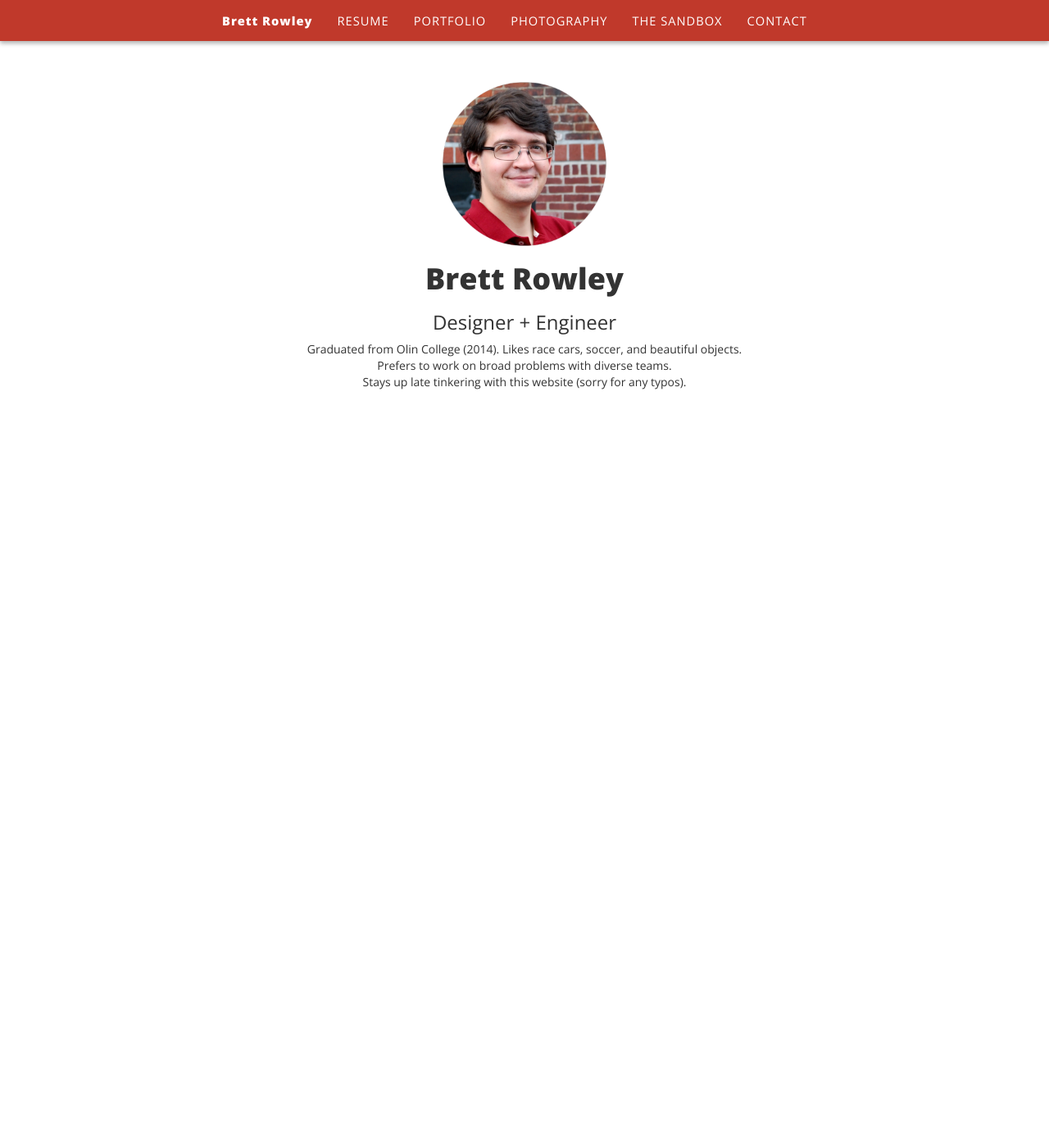
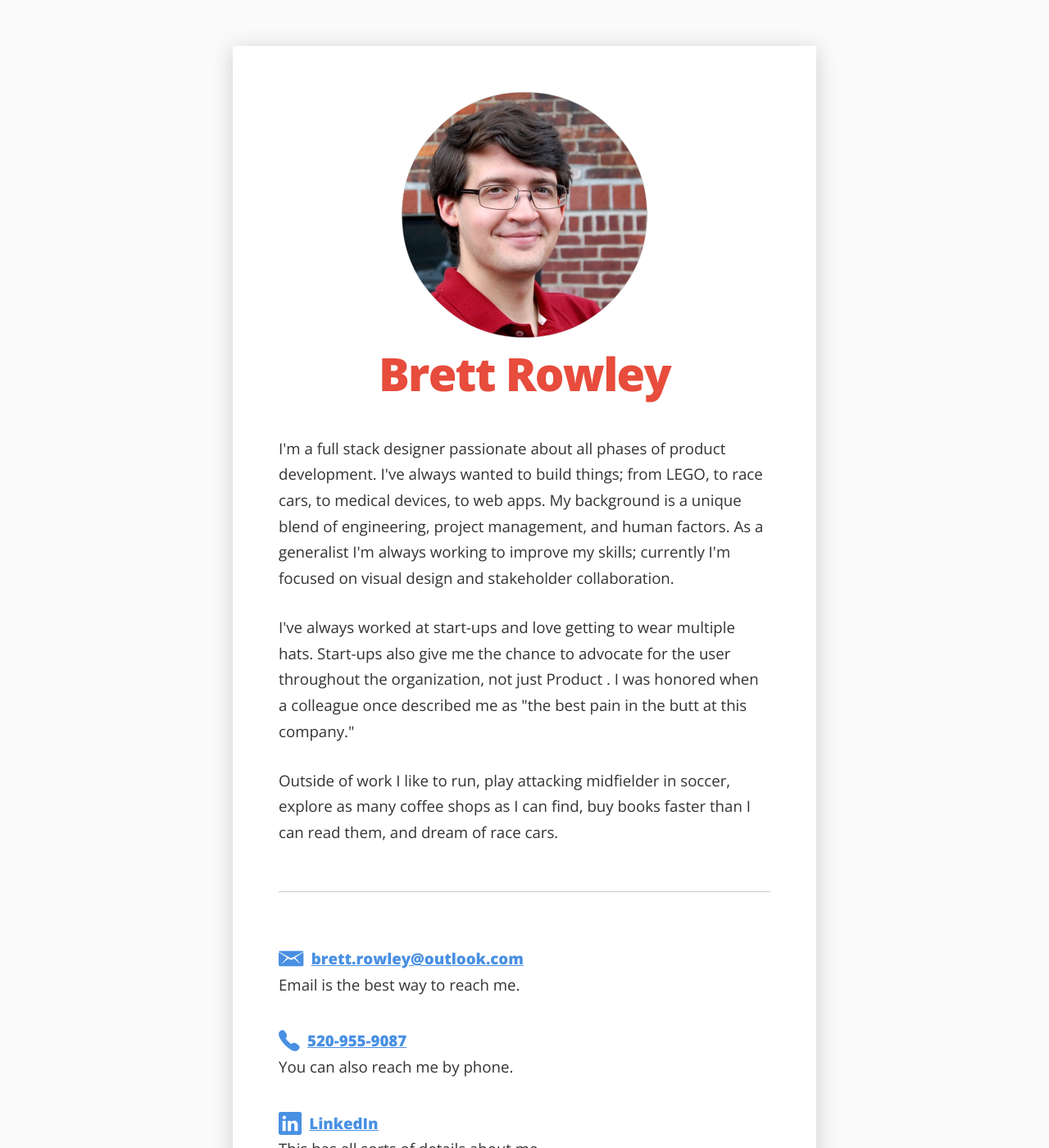
Before and after one commit to brettrowley/brettrowley.github.io, a Jekyll site: the page built from index.html, in a window 1280 px wide and 1400 px high. Shown: the whole window at 82% size. Built offline with Jekyll 4.4.1, drawn with Linux system fonts in a browser that asks for light colours; some web fonts are replaced; some of the changed text lies outside the part shown.

Commit message:
So fresh, so fresh and so clean
Use SASS for style
Radically simplify homepage

```diff
--- a/_includes/head.html
+++ b/_includes/head.html
@@ -14,10 +14,8 @@
 	<link href='http://fonts.googleapis.com/css?family=Open+Sans:300,400,800' rel='stylesheet' type='text/css'>
 	<link href='http://fonts.googleapis.com/css?family=Lora:400,700' rel='stylesheet' type='text/css'>
 
-	<link href="/assets/css/bootstrap.min.css" rel="stylesheet">
 	<link href="/assets/css/ionicons.css" rel="stylesheet">
 	<script type="text/javascript" src="/assets/js/jquery-1.11.1.min.js"></script>
-	<script type="text/javascript" src="/assets/js/bootstrap.min.js"></script>
 
 	<link rel="stylesheet" href="/assets/css/browley.css">
 
--- a/_includes/header.html
+++ b/_includes/header.html
@@ -1,30 +1,3 @@
-<script>
-$(document).ready(function(){
-	$('#mobileMenu').click(function(){
-		$('ul#menu').slideToggle()
-		$('div#click-to-close').fadeToggle()
-	})
-
-	$('div#click-to-close').click(function(){
-		$('div#click-to-close').fadeToggle();
-		$('ul#menu').slideToggle()
-	})
-
-})
-</script>
-
-<nav id="navbar" class="navbar navbar-default navbar-fixed-top">
-      <div class="container-fluid">
-       <span id="mobileMenu"><i class="ion-android-menu"></i> Brett Rowley</span>
-        <ul id="menu" class="nav navbar-nav">
-          <li><a id="deskHome" href="/">Brett Rowley</a><a id="mobileHome" href="/">Home</a></li>
-          <li><a href="/resume">Resume</a></li>
-          <li><a href="/portfolio">Portfolio</a></li>
-          <li><a href="/photography">Photography</a></li>
-          <li><a href="/sandbox">The Sandbox</a></li>
-          <li><a href="/contact">Contact</a></li>
-        </ul>
-      </div>
-    </nav>
-
-<div id="click-to-close"></div>
+<!-- <nav id="navbar" class="navbar">
+<a href="#" class="name">Brett Rowley</a>
+</nav> -->
--- a/assets/css/browley.css
+++ b/assets/css/browley.css
@@ -1,157 +1,77 @@
-	html{margin: 0; width: 100%;}
+html, body {
+  font-family: "Open Sans", "Helvetica Neue", Arial, sans-serif;
+  padding: 0;
+  margin: 0;
+  color: #333;
+  font-size: 14pt;
+  background: #fafafa; }
+  @media screen and (max-width: 700px) {
+    html, body {
+      font-size: 12pt; } }
 
-	body{
-		font-family: 'Open Sans', sans-serif !important;
-		padding-top: 50px;
-		padding-bottom: 30px;
-	}
+a {
+  color: #4990E2; }
+  a:hover {
+    color: #E74C3C; }
 
-	h1.page-title{
-	  text-align: center;
-	  text-transform: uppercase;
-	  letter-spacing: 5px;
-	  font-weight: 100;
-	  color: #333;
-	  margin-top: 50px;
-	  font-family: 'Open Sans';
-	}
+p {
+  line-height: 1.7em;
+  margin-bottom: 1.5em; }
 
-	p.page-lead{
-		text-align: center;
-		padding: 0px 15px 30px;
-		color: #333;
-		letter-spacing: 0.5px;
-		font-family: 'Open Sans';
-	}
+hr {
+  border: none;
+  border-top: 1px solid #ccc;
+  margin: 3em auto; }
 
+#navbar {
+  width: 100%;
+  background: #E74C3C;
+  color: white;
+  box-shadow: 0px 2px 12px 0px rgba(0, 0, 0, 0.2);
+  text-align: center; }
+  #navbar a.name {
+    color: inherit;
+    font-weight: bold;
+    font-size: 30px;
+    line-height: 2em;
+    letter-spacing: 1px;
+    text-transform: uppercase;
+    text-decoration: none; }
 
-	nav#navbar{
-		background: #c0392b;
-		box-shadow: 0px 3px 5px rgba(0,0,0,0.3);
-		border: none;
-	}
-	nav#navbar li a{
-		color: white;
-		font-size: 11pt;
-		text-transform: uppercase;
-		letter-spacing: 1px;
-		font-weight: 300;
-	}
-	#deskHome{
-		font-weight: 700 !important;
-		text-transform: none !important;
-	}
-	nav#navbar a:hover{
-		text-decoration: underline;
-	}
+.container {
+  margin: 3em auto;
+  width: 100%;
+  max-width: 600px; }
+  .container.home {
+    padding: 3em;
+    background: white;
+    box-shadow: 0px 4px 25px 0px rgba(0, 0, 0, 0.18); }
+    @media screen and (max-width: 700px) {
+      .container.home {
+        padding: 1em; } }
+  @media screen and (max-width: 700px) {
+    .container {
+      margin: 0 auto;
+      width: calc(100% - 2em); } }
 
+.hero {
+  text-align: center; }
+  .hero h1.name {
+    color: #E74C3C;
+    font-size: 3em;
+    letter-spacing: -0.03em;
+    margin-top: 0px; }
+    @media screen and (max-width: 700px) {
+      .hero h1.name {
+        font-size: 2em; } }
+  @media screen and (max-width: 700px) {
+    .hero img {
+      width: 50%; } }
 
-	@media screen and (min-width: 768px) {
-		ul#menu{
-			display: block !important;
-		  	float: none;
-		  	margin: 0 auto;
-		  	width: 768px;
-		}
-		#mobileMenu{display: none;}
-		#mobileHome{display: none;}
-		#deskHome{display: block;}
-	}
+.links a i {
+  font-size: 2em;
+  position: relative;
+  top: 0.19em;
+  margin-right: 0.25em; }
 
-	@media screen and (max-width: 768px) {
-		#mobileMenu{
-			display: block;
-			text-align: center;
-			font-size: 14pt;
-			font-weight: 700;
-			cursor: pointer;
-			margin-top: 10px;
-			color: white;
-		}
-		#mobileHome{display: block;}
-		#deskHome{display: none;}
-		#menu{
-			display: none;
-			background: #e74c3c;
-			margin-top: 15px !important;
-			margin-bottom: 0px !important;
-		}
-		ul#menu li a{
-			font-weight:400 !important;
-			border-top: 1px solid rgba(0,0,0,0.15);
-		}
-		#click-to-close{
-			position: fixed;
-			display: none;
-			left: 0;
-			right: 0;
-			top: 0;
-			bottom: 0;
-			z-index: 100;
-			background: rgba(0,0,0,0.6);
-		}
-
-
-
-		nav#navbar a.active{
-			background: rgba(0,0,0,0.05);
-			border: none;
-		}
-	}
-
-
-
-div.container{
-	max-width: 768px;
-}
-
-.portfolio-page h4{
-	display: block;
-	font-size: 14pt;
-	font-weight: bold;
-	text-transform: uppercase;
-	letter-spacing: 0.5px;
-	margin: 45px auto 5px;
-}
-
-.portfolio-page p:not(.page-lead), .portfolio-page ul{
-	font-size: 14pt;
-	font-family: 'Lora';
-}
-
-.portfolio-page img.screenshot{
-	width: 100%;
-	border-radius: 5px;
-	margin: 7.5px auto;
-}
-
-
-
-	div#homepage{
-		padding-top: 50px;
-		text-align: center;
-		padding-left: 30px;
-		padding-right: 30px;
-		max-width: 700px;
-	}
-
-	div#homepage img#profilePhoto{
-		width: 200px;
-	}
-
-	ul{
-		padding-left: 20px;
-	}
-
-	ul.no-bullets{
-		list-style: none;
-	}
-
-	ul.no-margins{
-		padding:0;
-		margin: 0;
-	}
-
-	div.center-container{
-		text-align: center;
-	}
+/*# sourceMappingURL=browley.css.map */
--- /dev/null
+++ b/assets/css/browley.sass
@@ -0,0 +1,82 @@
+$red: #E74C3C
+$blue: #4990E2
+$break-small: 700px
+
+html, body
+	font-family: 'Open Sans', 'Helvetica Neue', Arial, sans-serif
+	padding: 0
+	margin: 0
+	color: #333
+	font-size: 14pt
+	background: #fafafa
+	@media screen and (max-width: $break-small)
+		font-size: 12pt
+
+a
+	color: $blue
+	&:hover
+		color: $red
+
+p
+	line-height: 1.7em
+	margin-bottom: 1.5em
+
+hr
+	border: none
+	border-top: 1px solid #ccc
+	margin: 3em auto
+
+
+#navbar
+	width: 100%
+	background: $red
+	color: white
+	box-shadow: 0px 2px 12px 0px rgba(0,0,0,0.2)
+	text-align: center
+	a.name
+		color: inherit
+		font-weight: bold
+		font-size: 30px
+		line-height: 2em
+		letter-spacing: 1px
+		text-transform: uppercase
+		text-decoration: none
+
+.container
+	margin: 3em auto
+	width: 100%
+	max-width: 600px
+	&.home
+		padding: 3em
+		background: white
+		box-shadow: 0px 4px 25px 0px rgba(0,0,0,0.18)
+		@media screen and (max-width: $break-small)
+			padding: 1em
+	@media screen and (max-width: $break-small)
+		margin: 0 auto
+		width: calc(100% - 2em)
+
+
+.hero
+	text-align: center
+	h1.name
+		color: $red
+		font-size: 3em
+		letter-spacing: -.03em
+		margin-top: 0px
+		@media screen and (max-width: $break-small)
+			font-size: 2em
+	@media screen and (max-width: $break-small)
+		img
+			width: 50%
+
+.about
+
+
+.links
+	a
+		i
+			font-size: 2em
+			position: relative
+			top: .19em
+			margin-right: 0.25em
--- a/index.html
+++ b/index.html
@@ -2,17 +2,24 @@
 layout: default
 title: Brett Rowley
 ---
-<style>
-
- 	#profile_photo{border-radius: 50%;}
-
-	h1{font-weight: 700;}
-
-</style>
-
-
-<div id="homepage" class="container">
-<img id="profilePhoto" src="/assets/img/profile_pic.png"/>
-<h1>Brett Rowley</h1>
-<h3>Designer + Engineer</h3>
-<p>Graduated from Olin College (2014). Likes race cars, soccer, and beautiful objects.<br>Prefers to work on broad problems with diverse teams.<br>Stays up late tinkering with this website (sorry for any typos).</p>
+<div class="container home">
+	<div class="hero">
+		<img src="assets/img/profile_pic.png" />
+		<h1 class="name">Brett Rowley</h1>
+	</div>
+	<div class="about">
+		<p>I'm a full stack designer passionate about all phases of product development. I've always wanted to build things; from LEGO, to race cars, to medical devices, to web apps. My background is a unique blend of engineering, project management, and human factors. As a generalist I'm always working to improve my skills; currently I'm focused on visual design and stakeholder collaboration.</p>
+		<p>I've always worked at start-ups and love getting to wear multiple hats. Start-ups also give me the chance to advocate for the user throughout the organization, not just Product . I was honored when a colleague once described me as "the best pain in the butt at this company."</p>
+		<p>Outside of work I like to run, play attacking midfielder in soccer, explore as many coffee shops as I can find, buy books faster than I can read them, and dream of race cars.</p>
+	</div>
+	<hr>
+	<div class="links">
+		<p><strong><a href="mailto:brett.rowley@outlook.com"><i class="ion-email"></i>brett.rowley@outlook.com</a></strong><br> Email is the best way to reach me.</p>
+		<p><strong><a href="tel:520-955-9087"><i class="ion-ios-telephone"></i>520-955-9087</a></strong><br> You can also reach me by phone.</p>
+		<p><strong><a target="_blank" href="https://www.linkedin.com/in/brett-rowley-76272837/"><i class="ion-social-linkedin"></i>LinkedIn</a></strong><br> This has all sorts of details about me.</p>
+		<p><strong><a target="_blank" href="assets/downloads/Brett-Rowley-Resume-Feb-2017.pdf"><i class="ion-android-person"></i>Resume (PDF)</a></strong><br> Are resumes still a thing?</p>
+		<p><strong><a target="_blank" href="assets/downloads/brett_rowley_portfolio.pdf"><i class="ion-ios-albums"></i>Portfolio (PDF)</a></strong><br> Unfortunately that PDF is quite old and a lot of the work I've done recently can't be posted publicly. The best way to see my recent work is to set up a meeting with me and I can send or show you something privately.</p>
+		<p><strong><a target="_blank" href="https://twitter.com/browley20"><i class="ion-social-twitter"></i>@browley20</a></strong><br> If you like tweets about politics, race cars, and sometimes design, then have I got the Twitter profile for you!</p>
+		<p><strong><a target="_blank" href="flickr.com/photos/96116540@N02/"><i class="ion-camera"></i>Flickr gallery</a></strong><br> My photography is 95% race cars.</p>
+	</div>
+</div>
```
Also changed, not shown: 4 other files.
